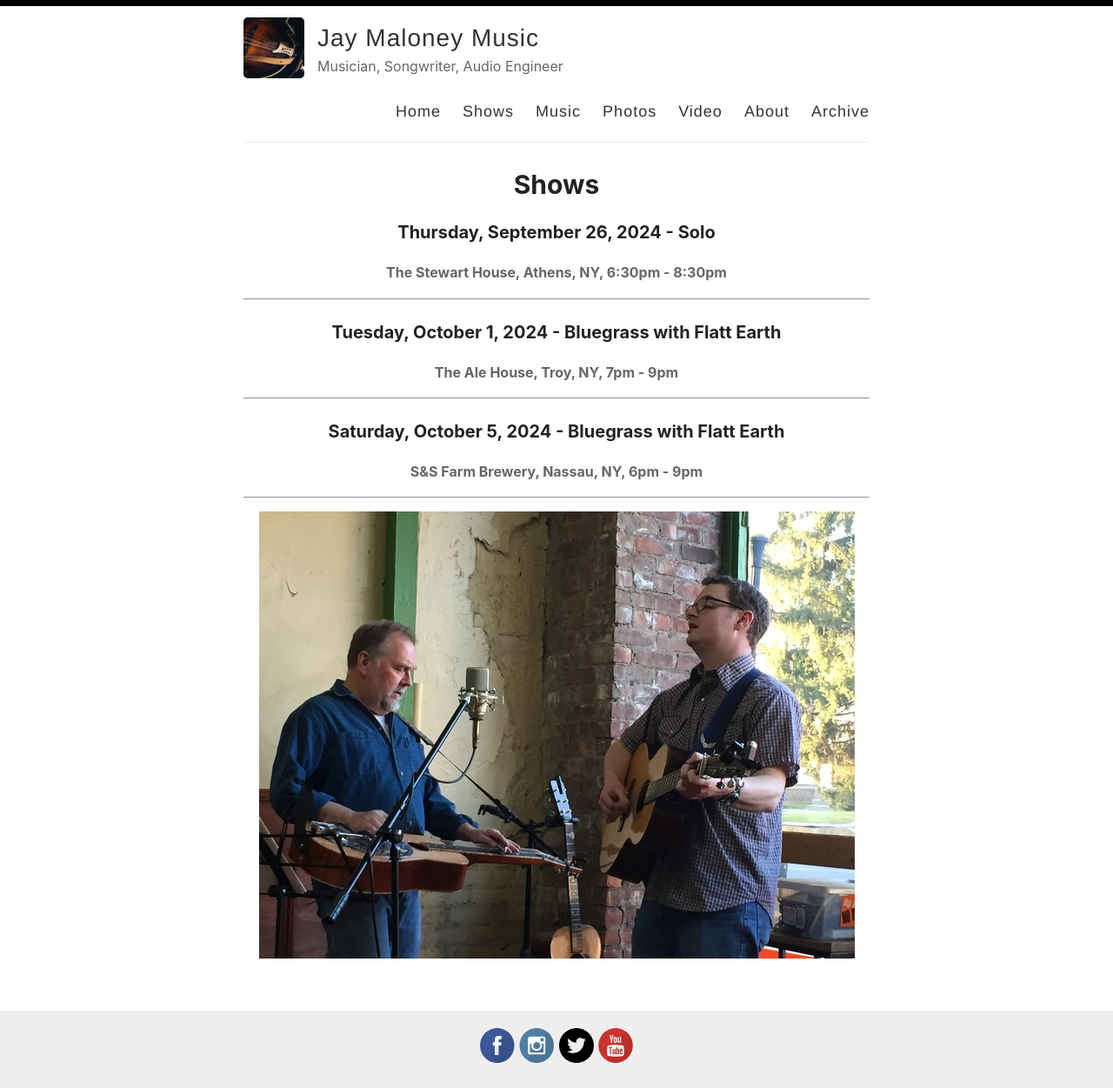
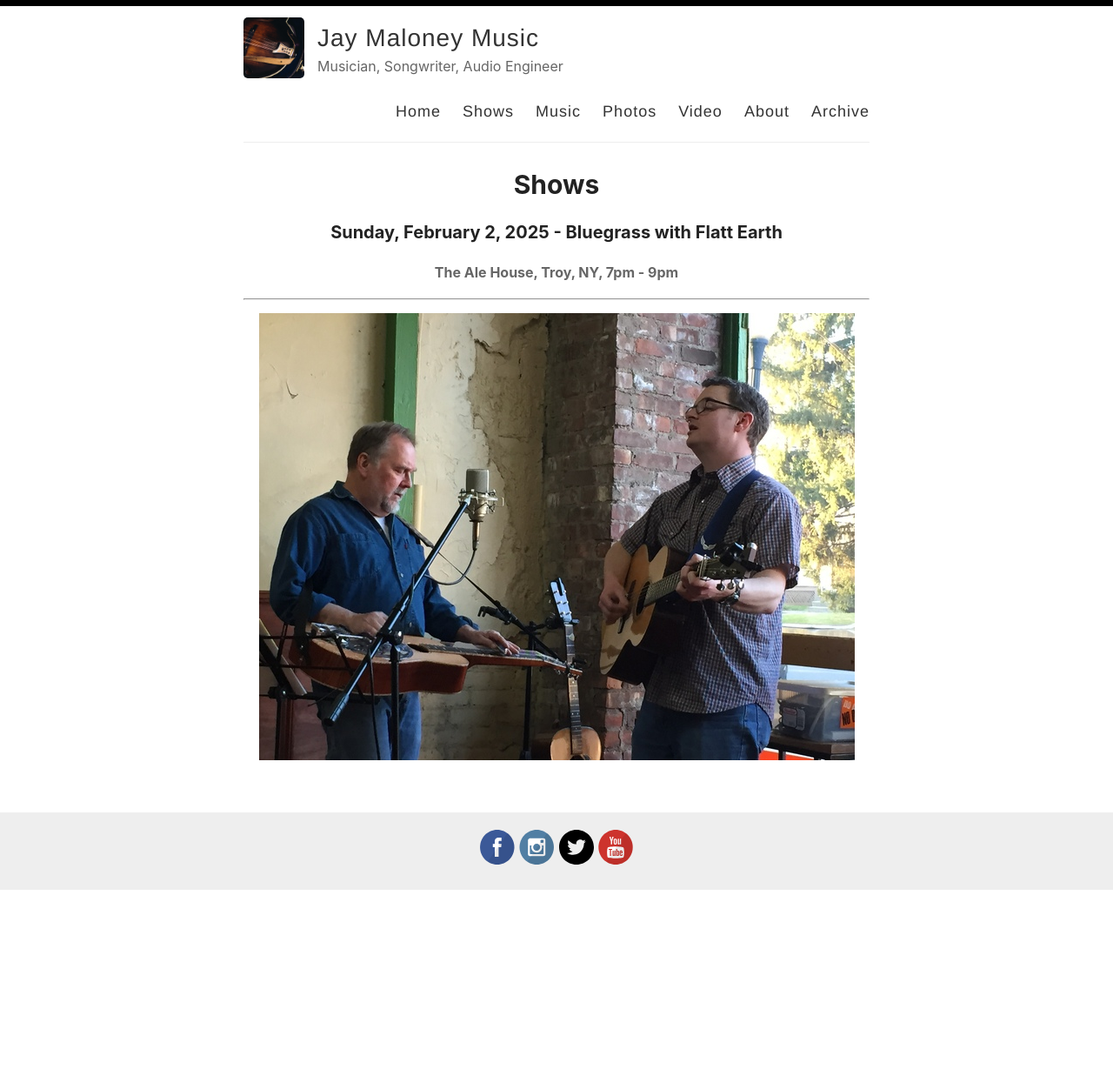
Before and after one commit to thisjaymaloney/thisjaymaloney.github.io, a Jekyll site: the page built from _pages/shows.md, in a window 1280 px wide. Shown: the whole page at 87% size. Built offline with Jekyll 4.4.1, drawn with Linux system fonts in a browser that asks for light colours; after the commit the page ends 1023 px from its top, so only the background shows below that.

Commit message:
Update shows.md

```diff
--- a/_pages/shows.md
+++ b/_pages/shows.md
@@ -3,15 +3,10 @@ layout: page
 permalink: /shows/
 title: Shows
 ---
-### Thursday, September 26, 2024 - Solo
-#### The Stewart House, Athens, NY, 6:30pm - 8:30pm
----
-### Tuesday, October 1, 2024 - Bluegrass with Flatt Earth
+### Sunday, February 2, 2025 - Bluegrass with Flatt Earth
 #### The Ale House, Troy, NY, 7pm - 9pm
 ---
-### Saturday, October 5, 2024 - Bluegrass with Flatt Earth
-#### S&S Farm Brewery, Nassau, NY, 6pm - 9pm
----
+
 <p style="text-align:center;">
 <img src="/images/Jay M. 001_sm.jpg" alt="Jay Maloney & Kevin Maul - 2016">
 </p>
```
